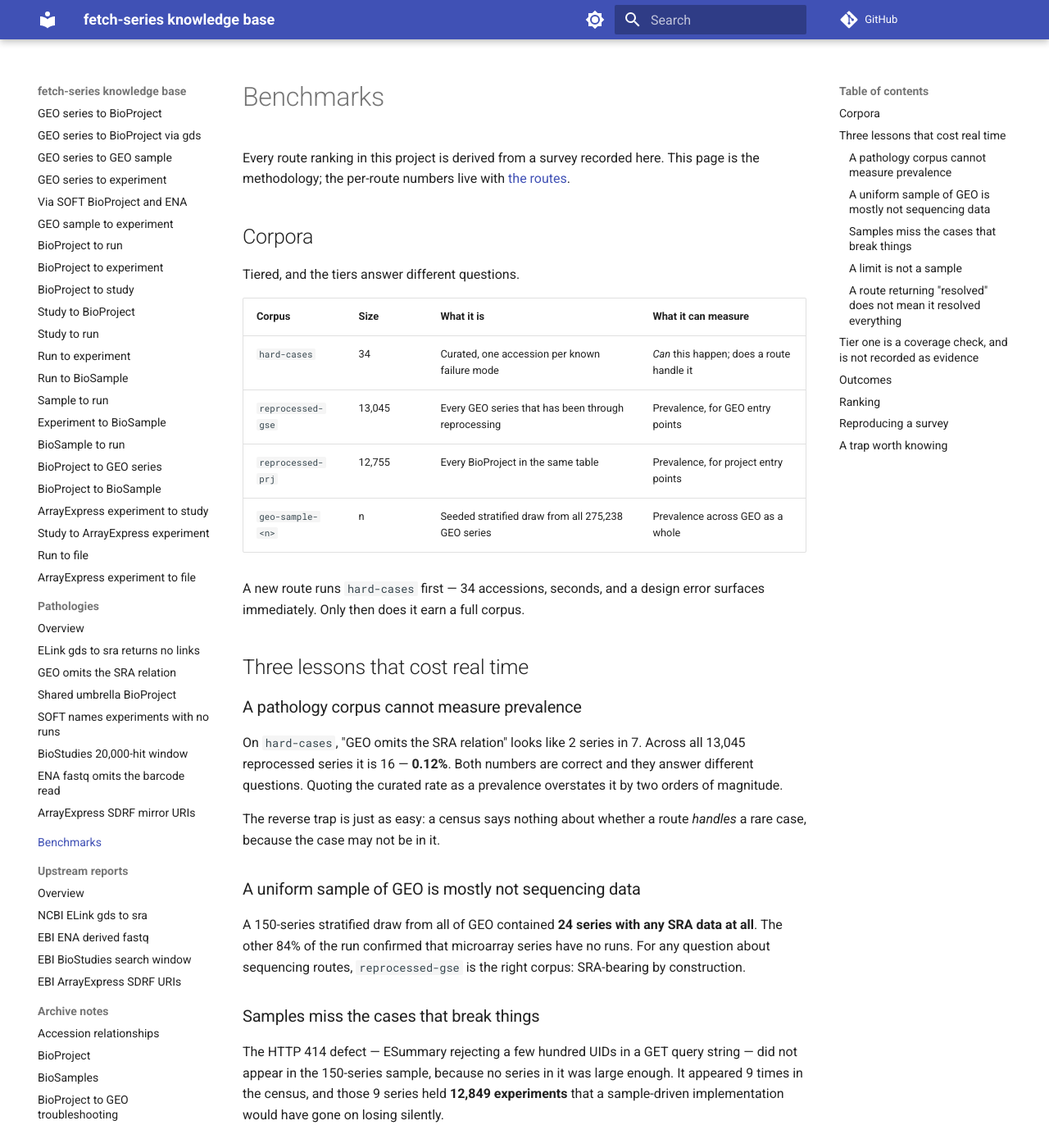
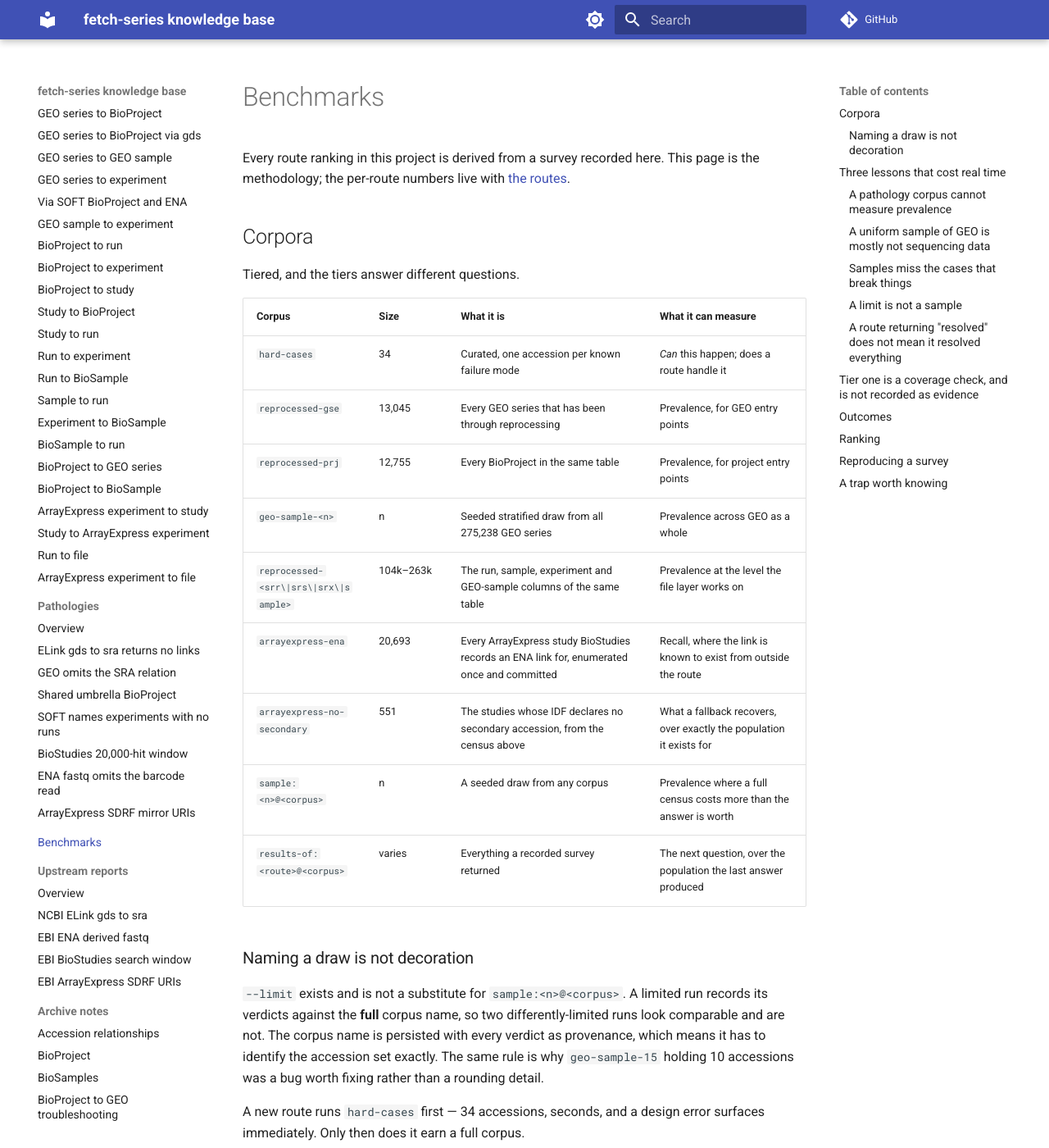
Before and after one commit to cellgeni/fetch-series, an MkDocs documentation site: the page built from docs/benchmarks/index.md, in a window 1280 px wide and 1400 px high. Shown: the whole window at 82% size. Built offline with MkDocs 1.6.1 and Material for MkDocs 9.7.7, drawn with Linux system fonts in a browser that asks for light colours; comment, search, counter and statistics services are not loaded.

Commit message:
docs: record the six corpus forms added this round
Co-Authored-By: Claude Opus 5 <noreply@anthropic.com>

```diff
--- a/docs/benchmarks/index.md
+++ b/docs/benchmarks/index.md
@@ -18,6 +18,20 @@ Tiered, and the tiers answer different questions.
 | `reprocessed-gse` | 13,045 | Every GEO series that has been through reprocessing | Prevalence, for GEO entry points |
 | `reprocessed-prj` | 12,755 | Every BioProject in the same table | Prevalence, for project entry points |
 | `geo-sample-<n>` | n | Seeded stratified draw from all 275,238 GEO series | Prevalence across GEO as a whole |
+| `reprocessed-<srr\|srs\|srx\|sample>` | 104k–263k | The run, sample, experiment and GEO-sample columns of the same table | Prevalence at the level the file layer works on |
+| `arrayexpress-ena` | 20,693 | Every ArrayExpress study BioStudies records an ENA link for, enumerated once and committed | Recall, where the link is known to exist from outside the route |
+| `arrayexpress-no-secondary` | 551 | The studies whose IDF declares no secondary accession, from the census above | What a fallback recovers, over exactly the population it exists for |
+| `sample:<n>@<corpus>` | n | A seeded draw from any corpus | Prevalence where a full census costs more than the answer is worth |
+| `results-of:<route>@<corpus>` | varies | Everything a recorded survey returned | The next question, over the population the last answer produced |
+
+### Naming a draw is not decoration
+
+`--limit` exists and is not a substitute for `sample:<n>@<corpus>`. A limited run
+records its verdicts against the **full** corpus name, so two differently-limited
+runs look comparable and are not. The corpus name is persisted with every
+verdict as provenance, which means it has to identify the accession set exactly.
+The same rule is why `geo-sample-15` holding 10 accessions was a bug worth
+fixing rather than a rounding detail.
 
 A new route runs `hard-cases` first — 34 accessions, seconds, and a design error surfaces
 immediately. Only then does it earn a full corpus.
```
